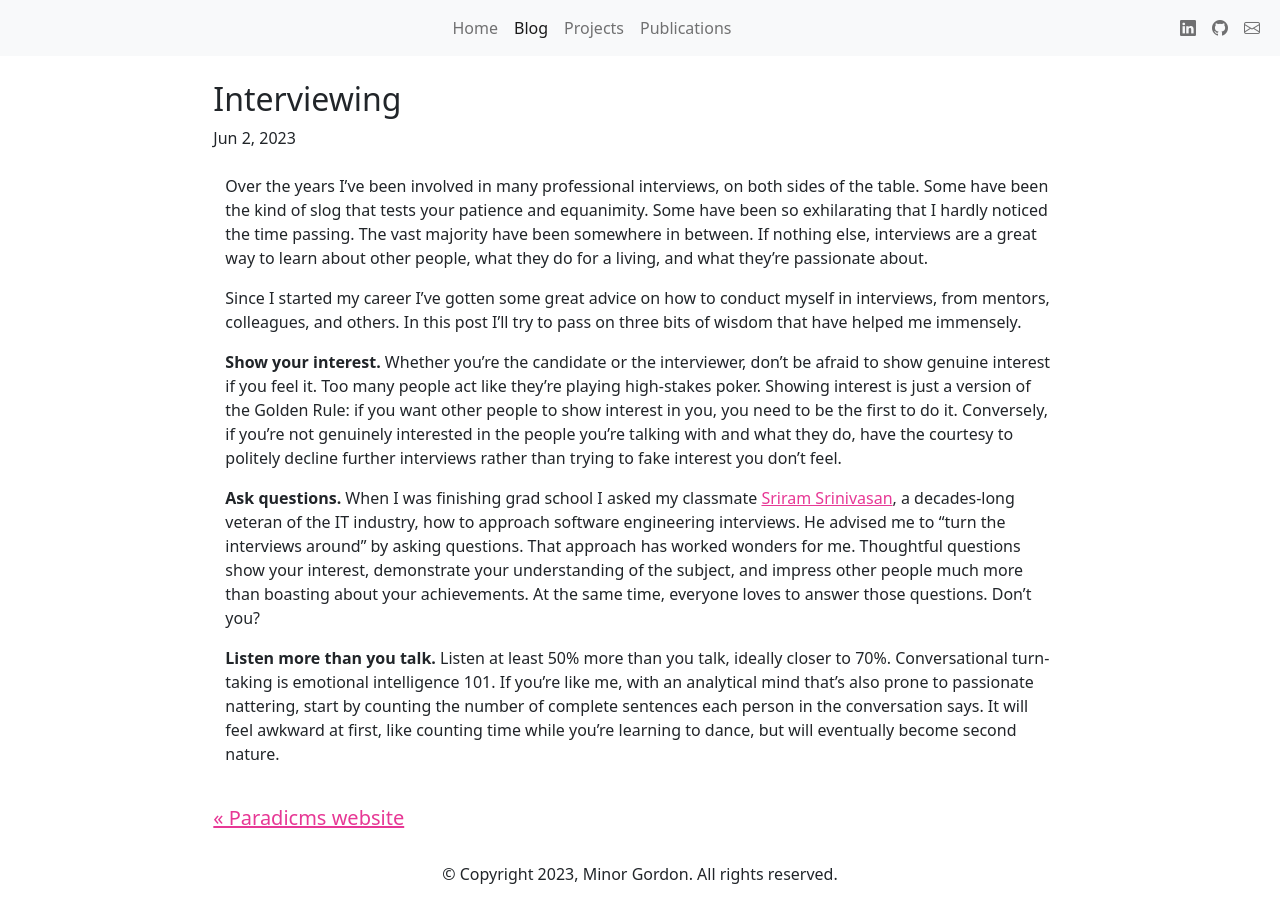
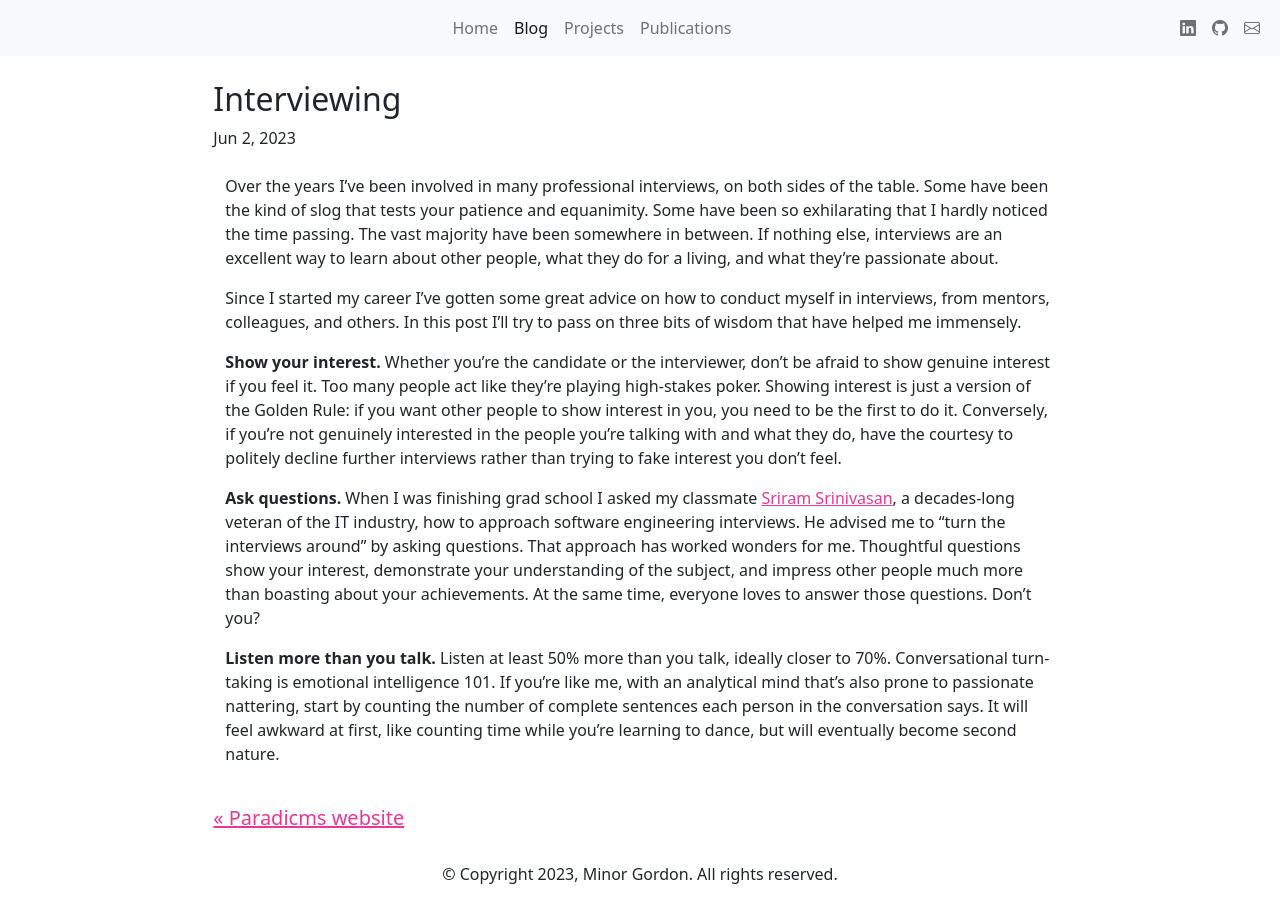
Before and after one commit to minorg/minorgordon.net, a Jekyll site: the page built from _posts/2023-06-02-interviewing.md, in a window 1280 px wide. Built offline with Jekyll 4.4.1, drawn with Linux system fonts in a browser that asks for light colours; nearby versions of some CDN libraries.

Commit message:
wording change

```diff
--- a/_posts/2023-06-02-interviewing.md
+++ b/_posts/2023-06-02-interviewing.md
@@ -5,7 +5,7 @@ date:   2023-06-02
 description: Lessons learned from years of professional interviews
 ---
 
-Over the years I've been involved in many professional interviews, on both sides of the table. Some have been the kind of slog that tests your patience and equanimity. Some have been so exhilarating that I hardly noticed the time passing. The vast majority have been somewhere in between. If nothing else, interviews are a great way to learn about other people, what they do for a living, and what they're passionate about.
+Over the years I've been involved in many professional interviews, on both sides of the table. Some have been the kind of slog that tests your patience and equanimity. Some have been so exhilarating that I hardly noticed the time passing. The vast majority have been somewhere in between. If nothing else, interviews are an excellent way to learn about other people, what they do for a living, and what they're passionate about.
 
 Since I started my career I've gotten some great advice on how to conduct myself in interviews, from mentors, colleagues, and others. In this post I'll try to pass on three bits of wisdom that have helped me immensely.
 
```
